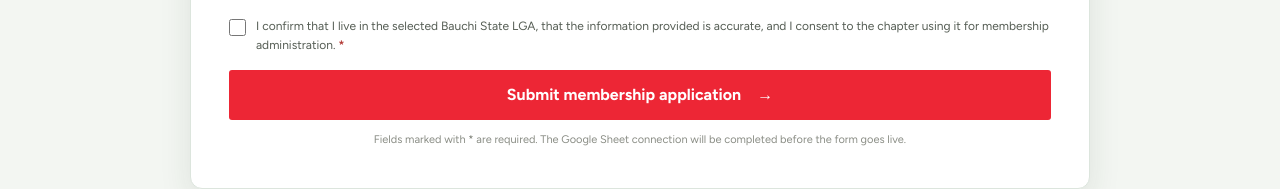
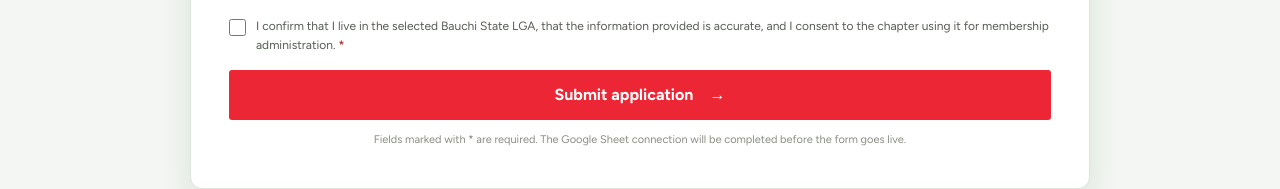
Before and after one commit to DavidMartinYusufu/bauchi-christian-portal, a plain HTML site: page index.html in a window 1280 px wide. Shown: the part 5828-6017 px from the top of the page. Drawn offline with Linux system fonts and the light colour scheme.

Commit message:
fixed another button

```diff
--- a/index.html
+++ b/index.html
@@ -232,7 +232,7 @@
           <p class="bank-privacy-note"><strong>Privacy note:</strong> Bank details are optional. If supplied, they will be used only by authorised chapter administrators for relevant financial support or reimbursement processes. Never provide your PIN, password, card details or one-time password.</p>
           <label class="consent-field"><input type="checkbox" name="consent" value="Yes" required><span>I confirm that I live in the selected Bauchi State LGA, that the information provided is accurate, and I consent to the chapter using it for membership administration. <b>*</b></span></label>
           <p class="registration-message" id="registration-message" role="status" aria-live="polite"></p>
-          <button class="button button-primary registration-submit" type="submit">Submit membership application <span aria-hidden="true">→</span></button>
+          <button class="button button-primary registration-submit" type="submit">Submit application <span aria-hidden="true">→</span></button>
           <p class="required-note">Fields marked with * are required. The Google Sheet connection will be completed before the form goes live.</p>
         </form>
       </div>
```
